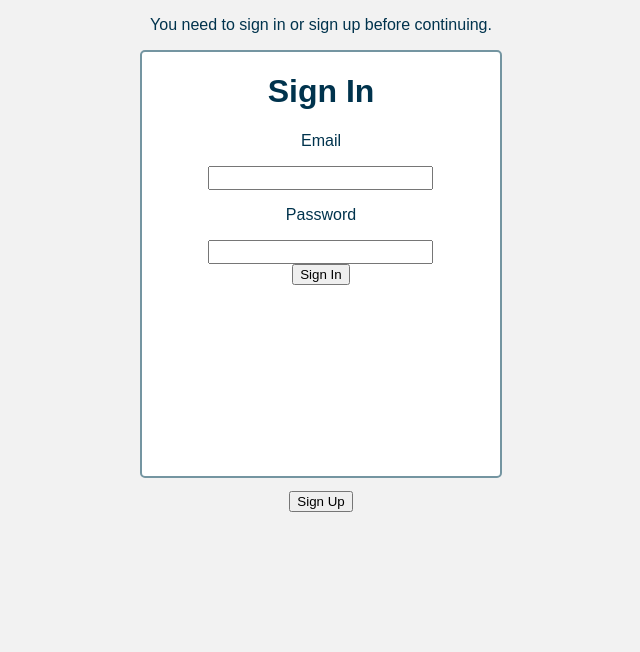
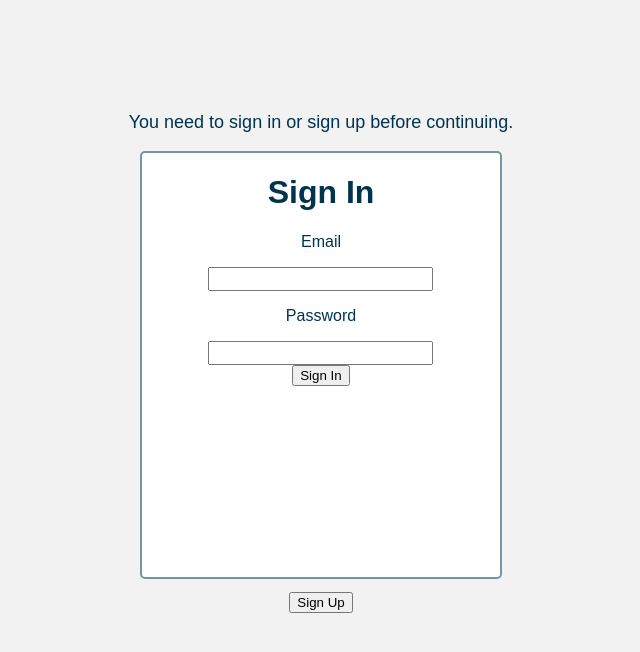
Before and after one commit to nikmanchan/chiisai-url, a React (Create React App) app: page /#/ in a window 1280 px wide. Both pictures are taken after a click on the button "Sign In". Shown: the top 652 px of the page, without its empty margins (319-959 px from the left). Built offline with nearby package versions, Linux system fonts and the light colour scheme; no server answers.

Commit message:
create loginCaption id and apply to caption in Login

```diff
--- a/src/components/Login/Login.css
+++ b/src/components/Login/Login.css
@@ -1,3 +1,9 @@
 #loginForm {
     height: 53vh;
 }
+
+#loginCaption {
+    margin-top: 14vh;
+    font-weight: 500;
+    font-size: 18px;
+}
--- a/src/components/Login/Login.js
+++ b/src/components/Login/Login.js
@@ -42,7 +42,7 @@ class LoginPage extends Component {
                         {this.props.errors.loginMessage}
                     </h2>
                 )}
-                <p>
+                <p id="loginCaption">
                     You need to sign in or sign up before continuing.
                 </p>
 
```
